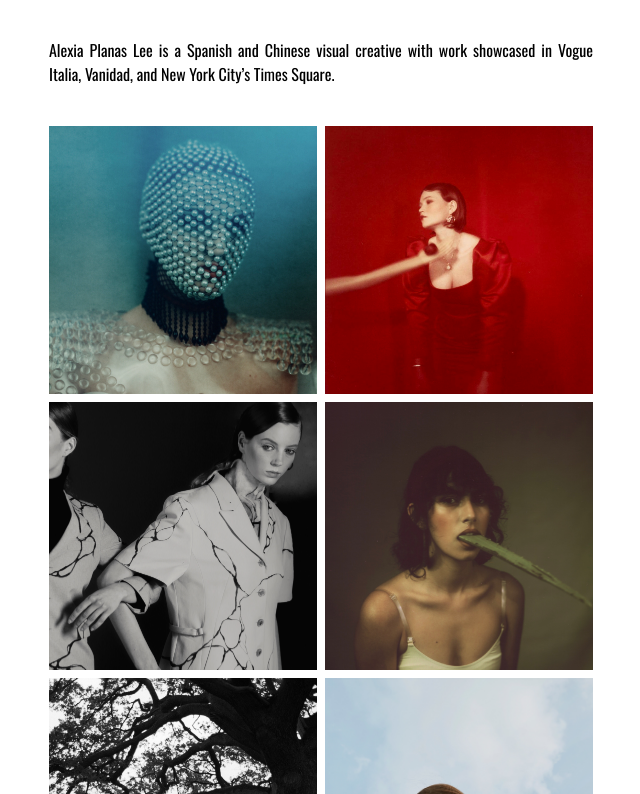
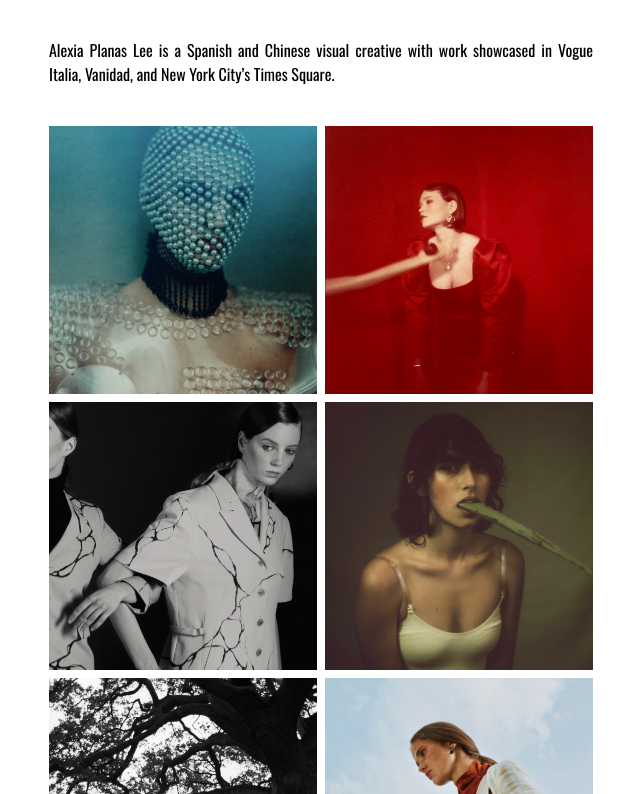
Before and after one commit to charlesfig/alexia-portfolio-next13.4, a Next.js app: page / in a window 1280 px wide. Shown: the part 766-1560 px from the top of the page, without its empty margins (319-959 px from the left). Built offline with nearby package versions, Linux system fonts and the light colour scheme.

Commit message:
Fix positioning of photos

```diff
--- a/app/Works.tsx
+++ b/app/Works.tsx
@@ -18,7 +18,7 @@ const ProjectPreview = ({ className = "", imgClassName = "", ...work }: WorkProp
       <p className="italic text-right text-sm opacity-80 ">{work.publication}</p>
     </div>
     <Image
-      className={`object-cover object-top max-w-xl w-full h-full mx-auto ${imgClassName}`}
+      className={`object-cover max-w-xl w-full h-full mx-auto ${imgClassName}`}
       alt={`"${work.project_name}" by Alexia Planas Lee`}
       {...work.image}
     />
```
